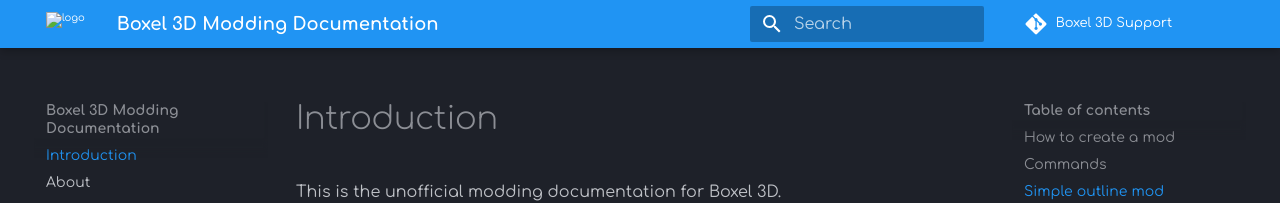
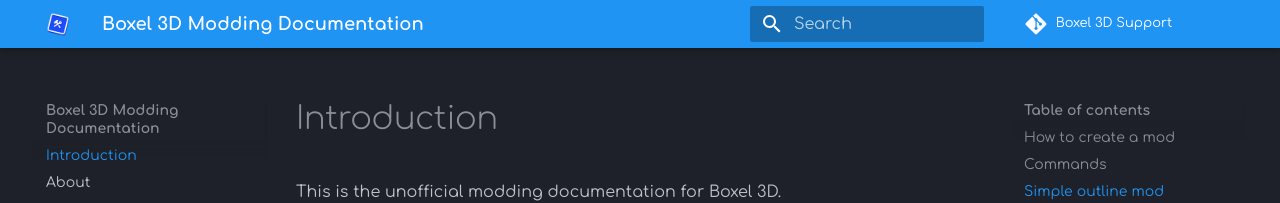
Before and after one commit to doppl3r/boxel-3d-support, an MkDocs documentation site: the page built from docs/index.md, in a window 1280 px wide. Shown: the top 203 px of the page. Built offline with MkDocs 1.6.1 and Material for MkDocs 9.7.7, drawn with Linux system fonts in a browser that asks for light colours; comment, search, counter and statistics services are not loaded.

Commit message:
Fix logo

```diff
--- a/mkdocs.yml
+++ b/mkdocs.yml
@@ -25,7 +25,7 @@
     scheme: slate
     primary: blue
     accent: cyan
-  logo: images/Icon1.png
+  logo: images/logo-icon.png
   font:
     text: Comfortaa
     code: Poppins
```
Also changed, not shown: docs/images/logo-icon.png (renamed from docs/icons/Icon1.png).
